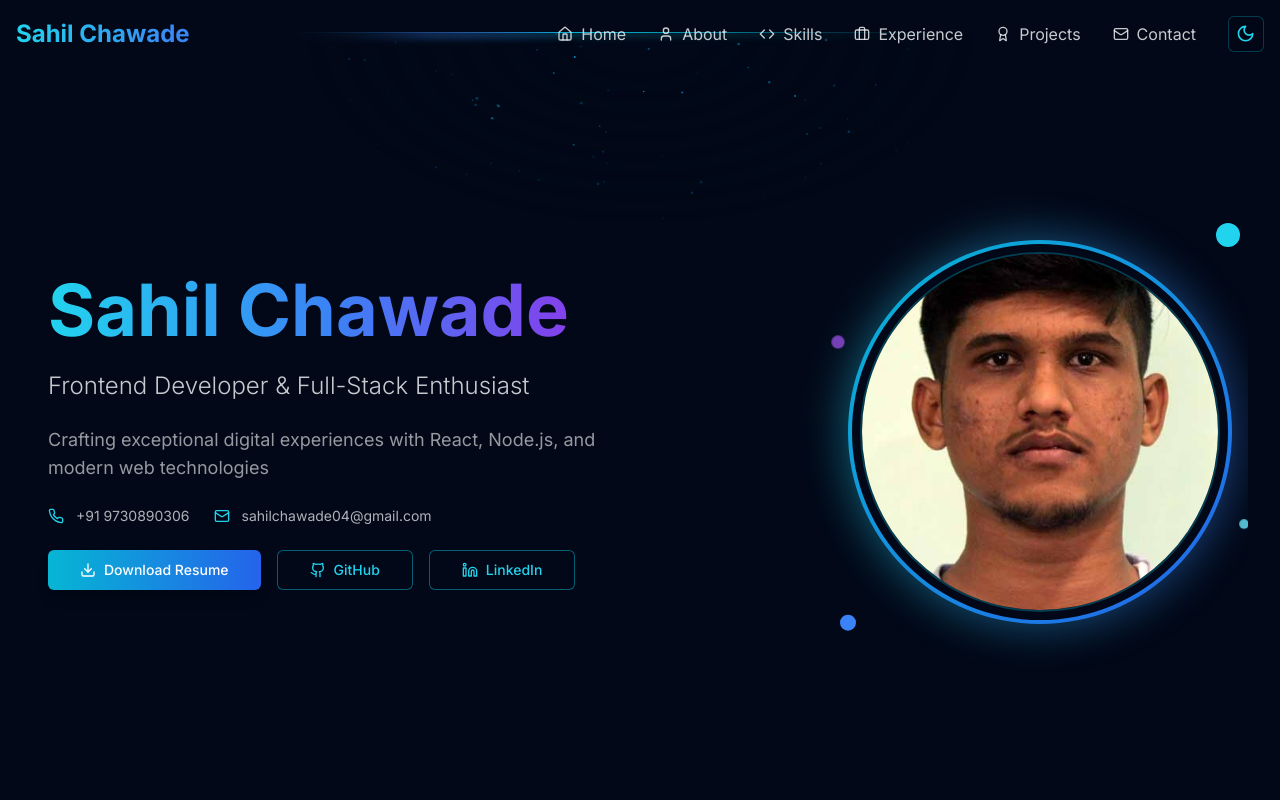
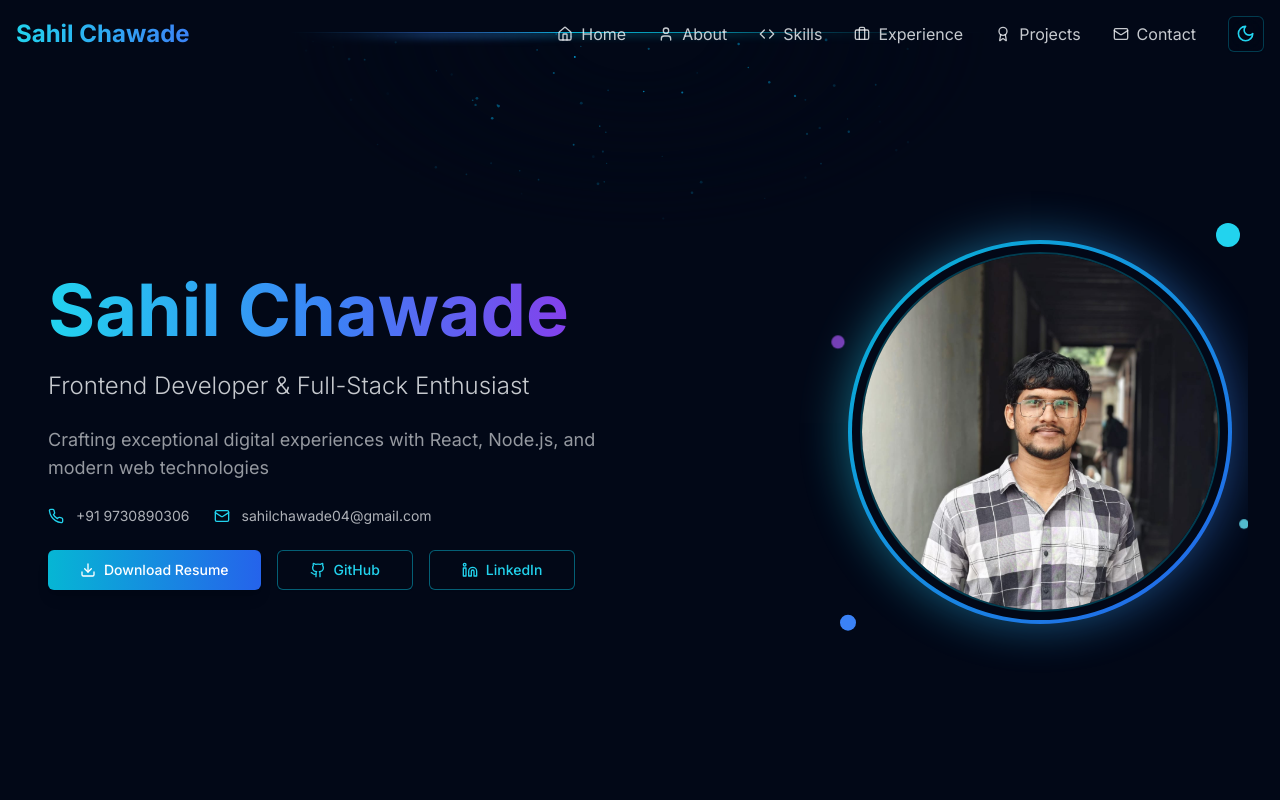
Before and after one commit to sahilchawade04/Portfolio_website, a React (Vite) app: page / in a window 1280 px wide. Shown: the top 800 px of the page. Built offline with nearby package versions, Linux system fonts and the light colour scheme.

Commit message:
changes in profile photo

```diff
--- a/src/components/Hero.tsx
+++ b/src/components/Hero.tsx
@@ -136,7 +136,7 @@ const Hero = () => {
               <div className="relative w-full h-full bg-gradient-to-br from-cyan-500 to-blue-600 rounded-full p-1">
                 <div className="w-full h-full bg-background rounded-full p-2">
                   <motion.img
-                    src="/PHOTO.jpg"
+                    src="/Photo-1.jpg"
                     alt="Sahil Chawade"
                     className="w-full h-full object-cover rounded-full border-2 border-cyan-500/30 hover:border-cyan-400/50 transition-all duration-300"
                     whileHover={{ scale: 1.05 }}
```
Also changed, not shown: public/Photo-1.jpg (added).
